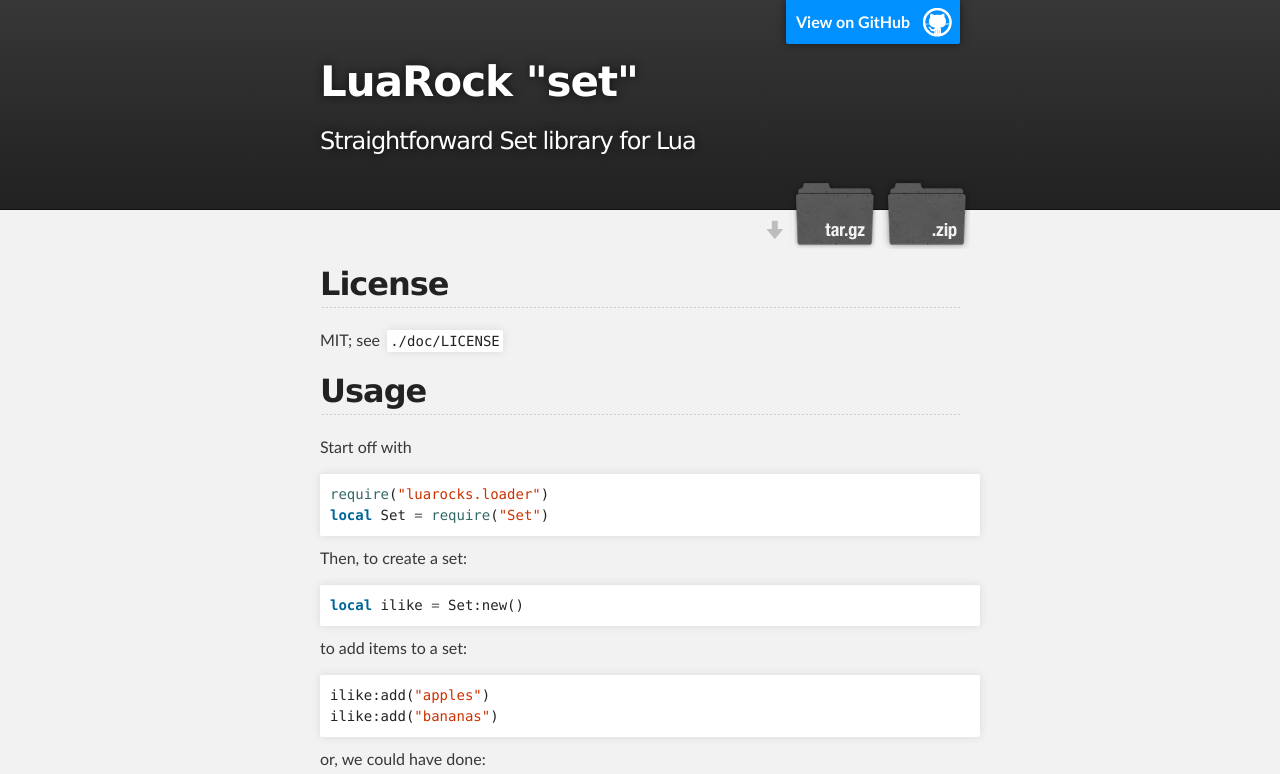
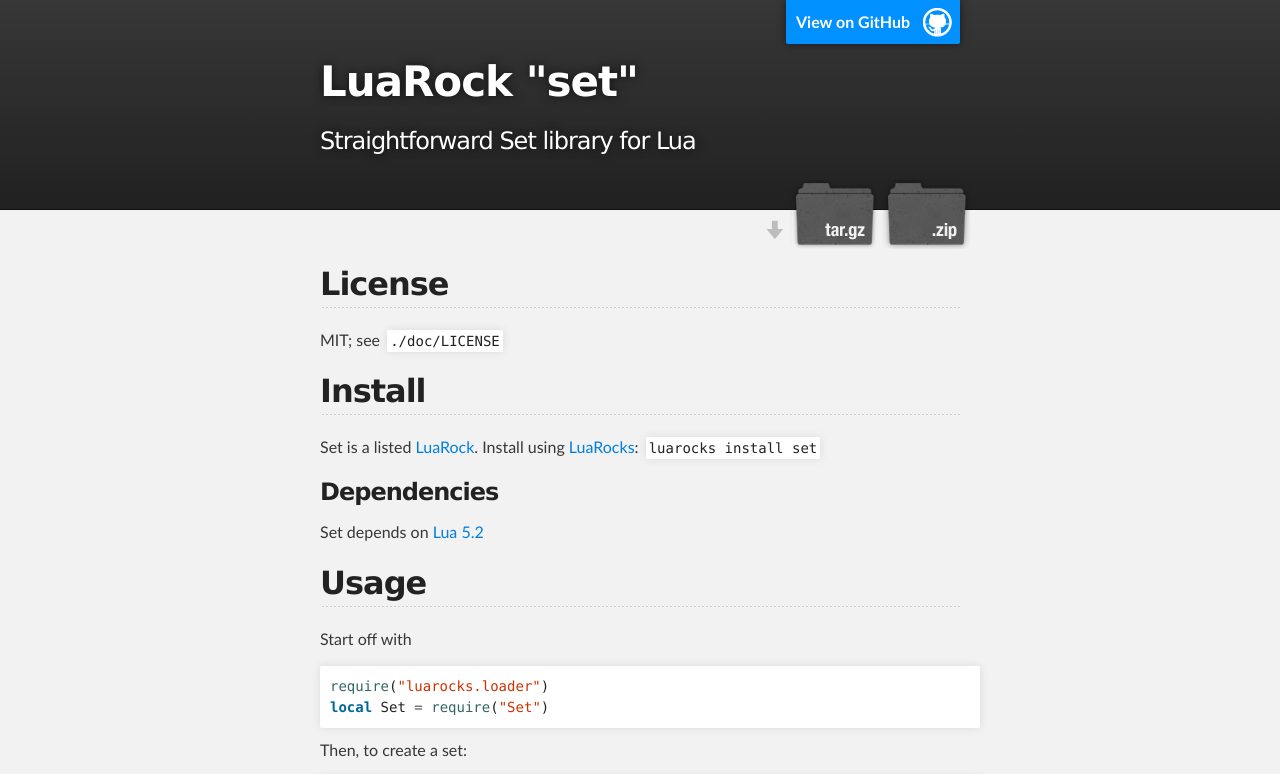
Before and after one commit to wscherphof/lua-set, a plain HTML site: page index.html in a window 1280 px wide. Shown: the top 774 px of the page. Drawn offline with Linux system fonts and the light colour scheme.

```diff
--- a/index.html
+++ b/index.html
@@ -34,6 +34,14 @@
         <h2>License</h2>
 
 <p>MIT; see <code>./doc/LICENSE</code></p>
+
+<h2>Install</h2>
+
+<p>Set is a listed <a href="http://luarocks.org/repositories/rocks/">LuaRock</a>. Install using <a href="http://www.luarocks.org/">LuaRocks</a>: <code>luarocks install set</code></p>
+
+<h3>Dependencies</h3>
+
+<p>Set depends on <a href="http://www.lua.org/download.html">Lua 5.2</a></p>
 
 <h2>Usage</h2>
 
```
Also changed, not shown: params.json (+1 -1 lines).
